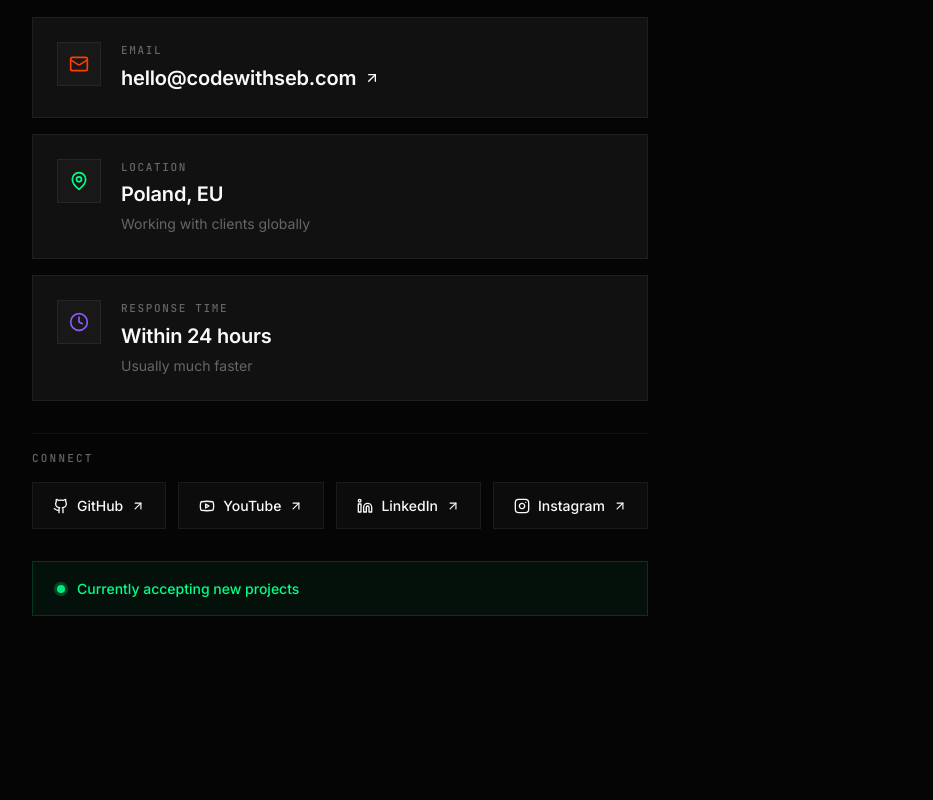
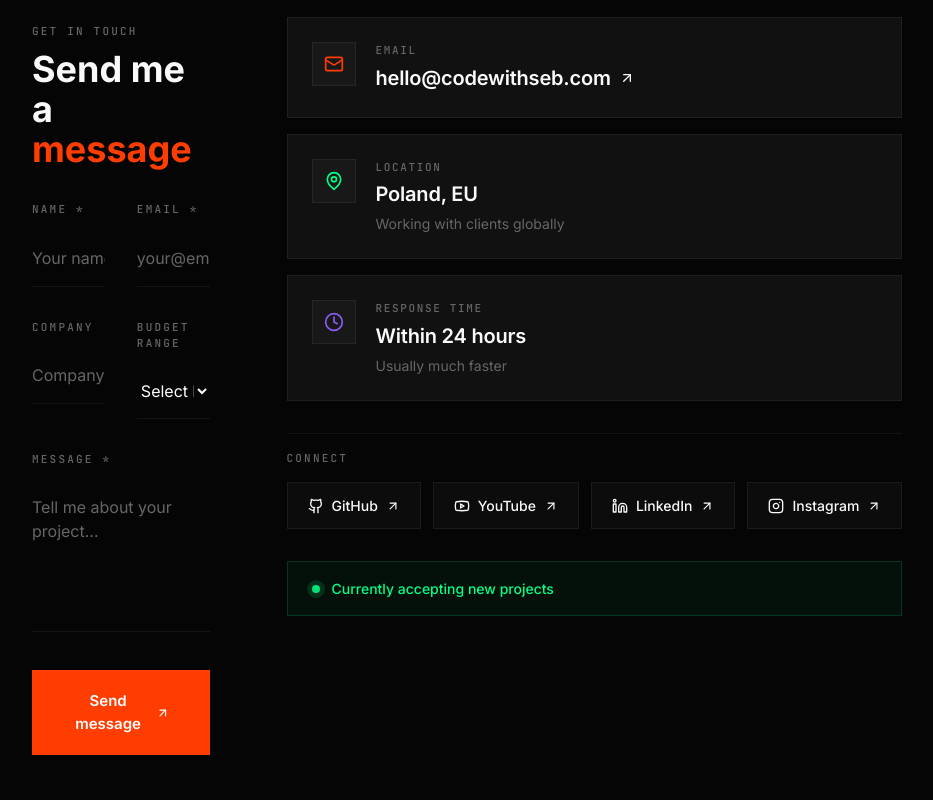
Before and after one commit to sevastijan/code-with-seb-blog, a Next.js app: page /contact in a window 1280 px wide. Shown: the part 1040-1840 px from the top of the page, without its empty margins (288-1221 px from the left). Built offline with nearby package versions, Linux system fonts and the light colour scheme; a web font is replaced by a local one.

Commit message:
feat: integrate Resend contact form with email delivery

```diff
--- a/package.json
+++ b/package.json
@@ -21,6 +21,7 @@
     "react": "^18",
     "react-dom": "^18",
     "react-powerglitch": "^1.1.0",
+    "resend": "^6.9.4",
     "tailwind-merge": "^2.2.0",
     "three": "^0.182.0"
   },
--- /dev/null
+++ b/src/app/api/contact/route.ts
@@ -0,0 +1,82 @@
+import { Resend } from 'resend';
+import { NextResponse } from 'next/server';
+
+const resend = new Resend(process.env.RESEND_API_KEY);
+
+interface ContactFormData {
+  name: string;
+  email: string;
+  company?: string;
+  budget?: string;
+  message: string;
+}
+
+export async function POST(request: Request) {
+  try {
+    const body: ContactFormData = await request.json();
+
+    if (!body.name || !body.email || !body.message) {
+      return NextResponse.json(
+        { error: 'Name, email, and message are required.' },
+        { status: 400 }
+      );
+    }
+
+    const emailRegex = /^[^\s@]+@[^\s@]+\.[^\s@]+$/;
+    if (!emailRegex.test(body.email)) {
+      return NextResponse.json(
+        { error: 'Invalid email address.' },
+        { status: 400 }
+      );
+    }
+
+    await resend.emails.send({
+      from: 'Code With Seb <contact@codewithseb.com>',
+      to: 'hello@codewithseb.com',
+      replyTo: body.email,
+      subject: `New contact: ${body.name}${body.company ? ` (${body.company})` : ''}`,
+      html: `
+        <h2>New Contact Form Submission</h2>
+        <table style="border-collapse: collapse; width: 100%; max-width: 600px;">
+          <tr>
+            <td style="padding: 8px 12px; font-weight: bold; border-bottom: 1px solid #eee;">Name</td>
+            <td style="padding: 8px 12px; border-bottom: 1px solid #eee;">${escapeHtml(body.name)}</td>
+          </tr>
+          <tr>
+            <td style="padding: 8px 12px; font-weight: bold; border-bottom: 1px solid #eee;">Email</td>
+            <td style="padding: 8px 12px; border-bottom: 1px solid #eee;"><a href="mailto:${escapeHtml(body.email)}">${escapeHtml(body.email)}</a></td>
+          </tr>
+          ${body.company ? `
+          <tr>
+            <td style="padding: 8px 12px; font-weight: bold; border-bottom: 1px solid #eee;">Company</td>
+            <td style="padding: 8px 12px; border-bottom: 1px solid #eee;">${escapeHtml(body.company)}</td>
+          </tr>` : ''}
+          ${body.budget ? `
+          <tr>
+            <td style="padding: 8px 12px; font-weight: bold; border-bottom: 1px solid #eee;">Budget</td>
+            <td style="padding: 8px 12px; border-bottom: 1px solid #eee;">${escapeHtml(body.budget)}</td>
+          </tr>` : ''}
+        </table>
+        <h3 style="margin-top: 24px;">Message</h3>
+        <p style="white-space: pre-wrap; background: #f5f5f5; padding: 16px; border-radius: 8px;">${escapeHtml(body.message)}</p>
+      `,
+    });
+
+    return NextResponse.json({ success: true });
+  } catch (error) {
+    console.error('Contact form error:', error);
+    return NextResponse.json(
+      { error: 'Failed to send message. Please try again.' },
+      { status: 500 }
+    );
+  }
+}
+
+function escapeHtml(str: string): string {
+  return str
+    .replace(/&/g, '&amp;')
+    .replace(/</g, '&lt;')
+    .replace(/>/g, '&gt;')
+    .replace(/"/g, '&quot;')
+    .replace(/'/g, '&#039;');
+}
--- a/src/app/contact/page.tsx
+++ b/src/app/contact/page.tsx
@@ -2,6 +2,7 @@
 
 import { useRef, useEffect, useState } from 'react';
 import { ArrowRight, ArrowUpRight, Mail, MapPin, Clock, Github, Linkedin, Youtube, Instagram, ChevronDown } from 'lucide-react';
+import { ContactForm } from '@/components/ContactForm';
 import { CustomCursor } from '@/components/CustomCursor';
 import { ScrollProgress } from '@/components/ScrollProgress';
 import { FooterAwwwards } from '@/components/FooterAwwwards';
@@ -164,6 +165,17 @@ export default function ContactPage() {
 
         <div className="container">
           <div className="cnt-form-layout" style={{ maxWidth: '640px', margin: '0 auto' }}>
+            {/* Contact Form */}
+            <div className="mb-20">
+              <div className="mb-8">
+                <span className="label">Get in touch</span>
+                <h2 className="text-3xl sm:text-4xl font-bold mt-2">
+                  Send me a <span className="text-gradient-animated">message</span>
+                </h2>
+              </div>
+              <ContactForm />
+            </div>
+
             <div className="cnt-info">
               {/* Info cards */}
               <div className="cnt-info-cards">
--- a/src/components/ContactForm.tsx
+++ b/src/components/ContactForm.tsx
@@ -1,7 +1,9 @@
 'use client';
 
 import { useState } from 'react';
-import { ArrowUpRight } from 'lucide-react';
+import { ArrowUpRight, Check, Loader2 } from 'lucide-react';
+
+type FormStatus = 'idle' | 'sending' | 'success' | 'error';
 
 export function ContactForm() {
   const [formData, setFormData] = useState({
@@ -11,19 +13,65 @@ export function ContactForm() {
     budget: '',
     message: '',
   });
+  const [status, setStatus] = useState<FormStatus>('idle');
+  const [errorMessage, setErrorMessage] = useState('');
 
-  const handleSubmit = (e: React.FormEvent) => {
+  const handleSubmit = async (e: React.FormEvent) => {
     e.preventDefault();
-    console.log('Form submitted:', formData);
+    setStatus('sending');
+    setErrorMessage('');
+
+    try {
+      const res = await fetch('/api/contact', {
+        method: 'POST',
+        headers: { 'Content-Type': 'application/json' },
+        body: JSON.stringify(formData),
+      });
+
+      const data = await res.json();
+
+      if (!res.ok) {
+        throw new Error(data.error || 'Something went wrong.');
+      }
+
+      setStatus('success');
+      setFormData({ name: '', email: '', company: '', budget: '', message: '' });
+    } catch (err) {
+      setStatus('error');
+      setErrorMessage(err instanceof Error ? err.message : 'Failed to send message.');
+    }
   };
 
-  const inputClasses = "w-full px-0 py-4 bg-transparent border-0 border-b border-[var(--c-border)] text-[var(--c-text)] placeholder:text-[var(--c-text-muted)] focus:outline-none focus:border-[var(--c-accent)] transition-colors duration-300";
+  if (status === 'success') {
+    return (
+      <div className="flex flex-col items-center justify-center py-16 text-center">
+        <div className="w-16 h-16 rounded-full bg-[#00ff88]/10 flex items-center justify-center mb-6">
+          <Check className="w-8 h-8 text-[#00ff88]" />
+        </div>
+        <h3 className="text-2xl font-bold mb-2">Message sent!</h3>
+        <p className="text-[var(--c-text-muted)] mb-8">
+          I&apos;ll get back to you within 24 hours.
+        </p>
+        <button
+          onClick={() => setStatus('idle')}
+          className="text-sm text-[var(--c-accent)] hover:underline"
+        >
+          Send another message
+        </button>
+      </div>
+    );
+  }
+
+  const inputClasses =
+    'w-full px-0 py-4 bg-transparent border-0 border-b border-[var(--c-border)] text-[var(--c-text)] placeholder:text-[var(--c-text-muted)] focus:outline-none focus:border-[var(--c-accent)] transition-colors duration-300';
 
   return (
     <form onSubmit={handleSubmit} className="space-y-8">
       <div className="grid grid-cols-1 sm:grid-cols-2 gap-8">
         <div>
-          <label htmlFor="name" className="label mb-3 block">Name *</label>
+          <label htmlFor="name" className="label mb-3 block">
+            Name *
+          </label>
           <input
             type="text"
             id="name"
@@ -33,10 +81,13 @@ export function ContactForm() {
             onChange={(e) => setFormData({ ...formData, name: e.target.value })}
             className={inputClasses}
             placeholder="Your name"
+            disabled={status === 'sending'}
           />
         </div>
         <div>
-          <label htmlFor="email" className="label mb-3 block">Email *</label>
+          <label htmlFor="email" className="label mb-3 block">
+            Email *
+          </label>
           <input
             type="email"
             id="email"
@@ -46,13 +97,16 @@ export function ContactForm() {
             onChange={(e) => setFormData({ ...formData, email: e.target.value })}
             className={inputClasses}
             placeholder="your@email.com"
+            disabled={status === 'sending'}
           />
         </div>
       </div>
 
       <div className="grid grid-cols-1 sm:grid-cols-2 gap-8">
         <div>
-          <label htmlFor="company" className="label mb-3 block">Company</label>
+          <label htmlFor="company" className="label mb-3 block">
+            Company
+          </label>
           <input
             type="text"
             id="company"
@@ -61,28 +115,34 @@ export function ContactForm() {
             onChange={(e) => setFormData({ ...formData, company: e.target.value })}
             className={inputClasses}
             placeholder="Company name"
+            disabled={status === 'sending'}
           />
         </div>
         <div>
-          <label htmlFor="budget" className="label mb-3 block">Budget range</label>
+          <label htmlFor="budget" className="label mb-3 block">
+            Budget range
+          </label>
           <select
             id="budget"
             name="budget"
             value={formData.budget}
             onChange={(e) => setFormData({ ...formData, budget: e.target.value })}
             className={`${inputClasses} cursor-pointer`}
+            disabled={status === 'sending'}
           >
             <option value="">Select budget</option>
-            <option value="5k-10k">$5,000 - $10,000</option>
-            <option value="10k-25k">$10,000 - $25,000</option>
-            <option value="25k-50k">$25,000 - $50,000</option>
-            <option value="50k+">$50,000+</option>
+            <option value="$5,000 - $10,000">$5,000 - $10,000</option>
+            <option value="$10,000 - $25,000">$10,000 - $25,000</option>
+            <option value="$25,000 - $50,000">$25,000 - $50,000</option>
+            <option value="$50,000+">$50,000+</option>
           </select>
         </div>
       </div>
 
       <div>
-        <label htmlFor="message" className="label mb-3 block">Message *</label>
+        <label htmlFor="message" className="label mb-3 block">
+          Message *
+        </label>
         <textarea
           id="message"
           name="message"
@@ -92,12 +152,30 @@ export function ContactForm() {
           onChange={(e) => setFormData({ ...formData, message: e.target.value })}
           className={`${inputClasses} resize-none`}
           placeholder="Tell me about your project..."
+          disabled={status === 'sending'}
         />
       </div>
 
-      <button type="submit" className="btn-magnetic">
-        <span>Send message</span>
-        <ArrowUpRight className="w-5 h-5" />
+      {status === 'error' && (
+        <p className="text-red-400 text-sm">{errorMessage}</p>
+      )}
+
+      <button
+        type="submit"
+        disabled={status === 'sending'}
+        className="btn-magnetic disabled:opacity-50 disabled:cursor-not-allowed"
+      >
+        {status === 'sending' ? (
+          <>
+            <Loader2 className="w-5 h-5 animate-spin" />
+            <span>Sending...</span>
+          </>
+        ) : (
+          <>
+            <span>Send message</span>
+            <ArrowUpRight className="w-5 h-5" />
+          </>
+        )}
       </button>
     </form>
   );
```
Also changed, not shown: 1 other file (tests, documents, lock files or other folders).
